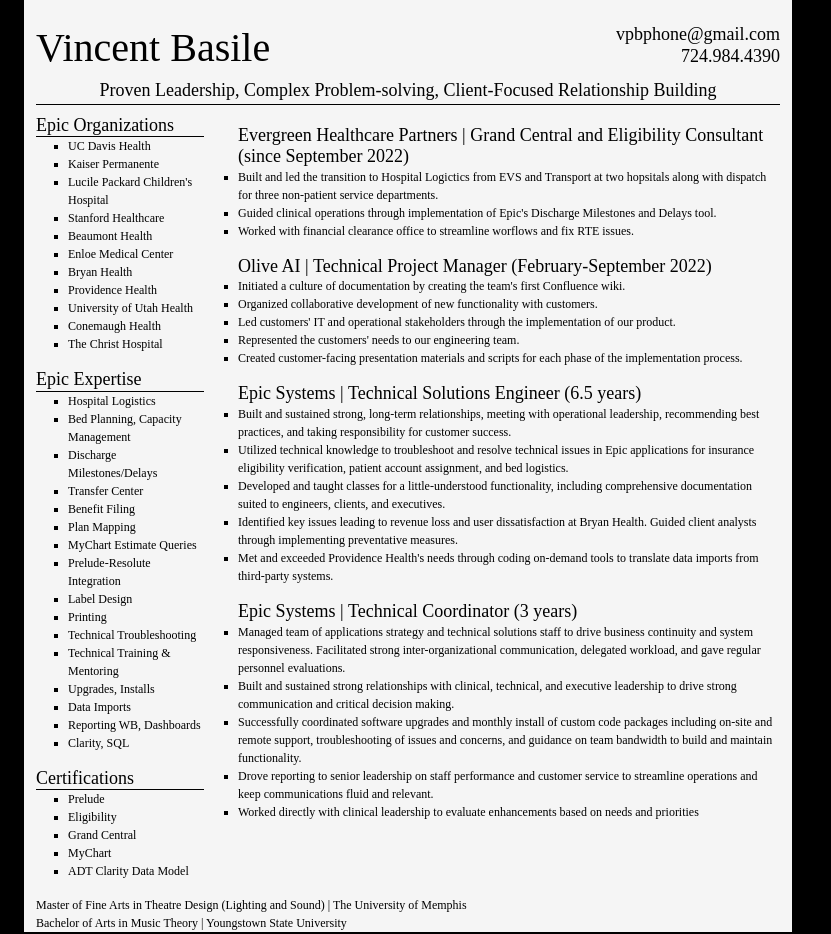
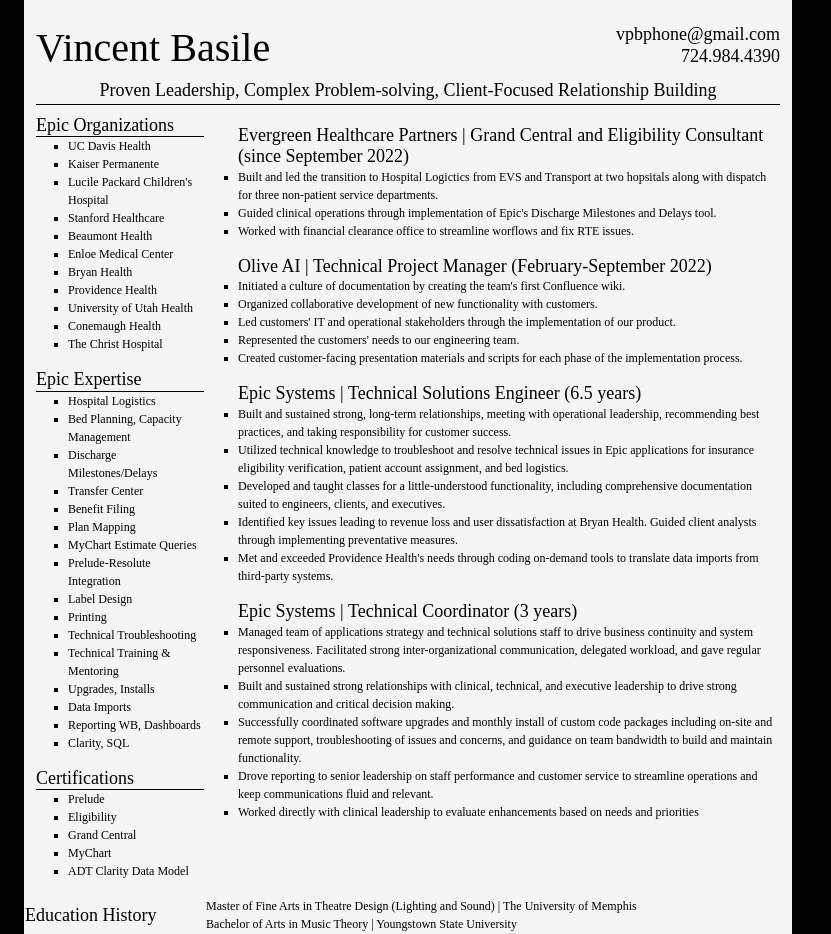
Before and after one commit to vpbasile/resume-sp, a React (Create React App) app: page / in a window 1280 px wide. Shown: the whole page, without its empty margins (0-831 px from the left). Built offline with nearby package versions, Linux system fonts and the light colour scheme.

Commit message:
Adjusting education section

```diff
--- a/src/pages/ComponentizedResume/index.tsx
+++ b/src/pages/ComponentizedResume/index.tsx
@@ -34,11 +34,21 @@
 					<Section id="listCerts" title="Certifications">{parseList(listCerts)}</Section>
 				</div>
 				<div id='resume-main' className='col-9'>
-					<EmploymentHistory/>
+					<EmploymentHistory />
 				</div>
 			</div>
 			<div id="footerRow" className="row">
-				{educationHistory(educationHistoryContent)}
+				<table>
+					<tbody>
+						<tr>
+							<td><h3>Education History</h3></td>
+							<td>
+								{educationHistory(educationHistoryContent)}
+
+							</td>
+						</tr>
+					</tbody>
+				</table>
 			</div>
 		</div >
 	)
```
